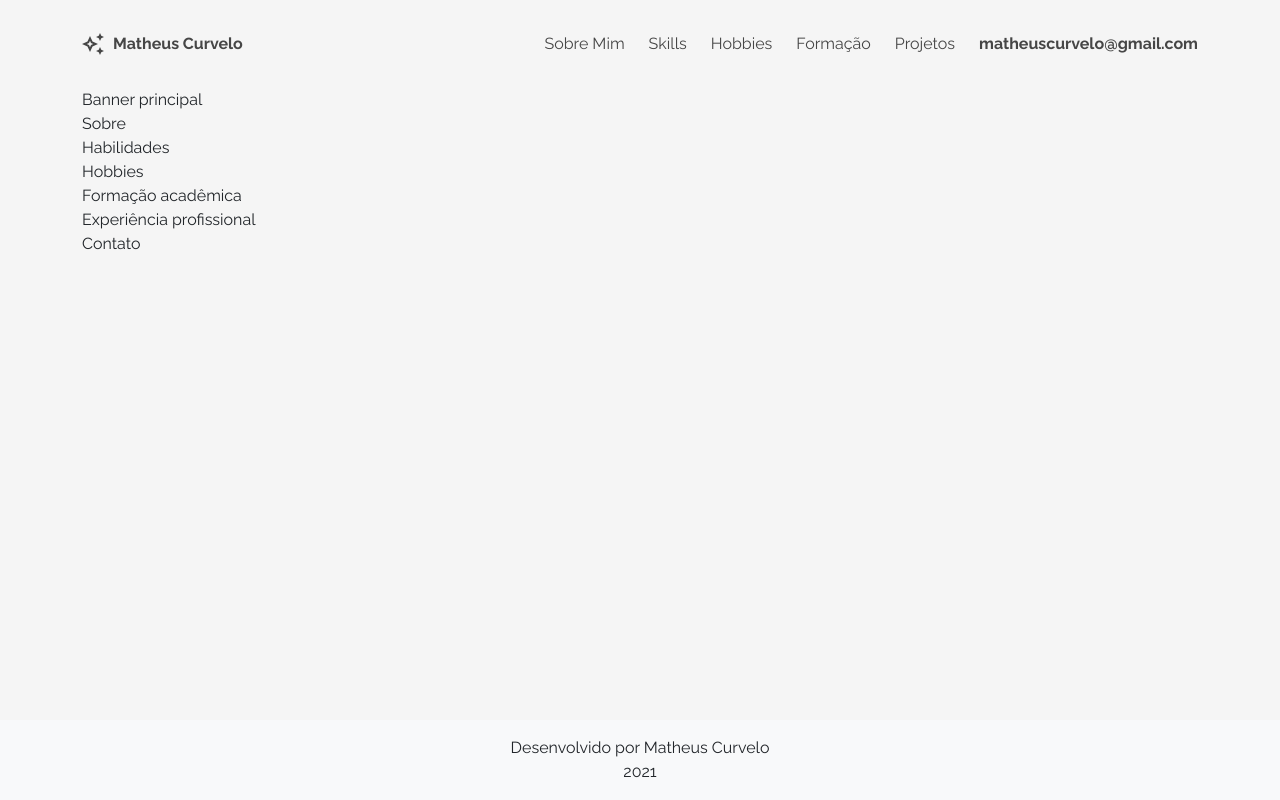
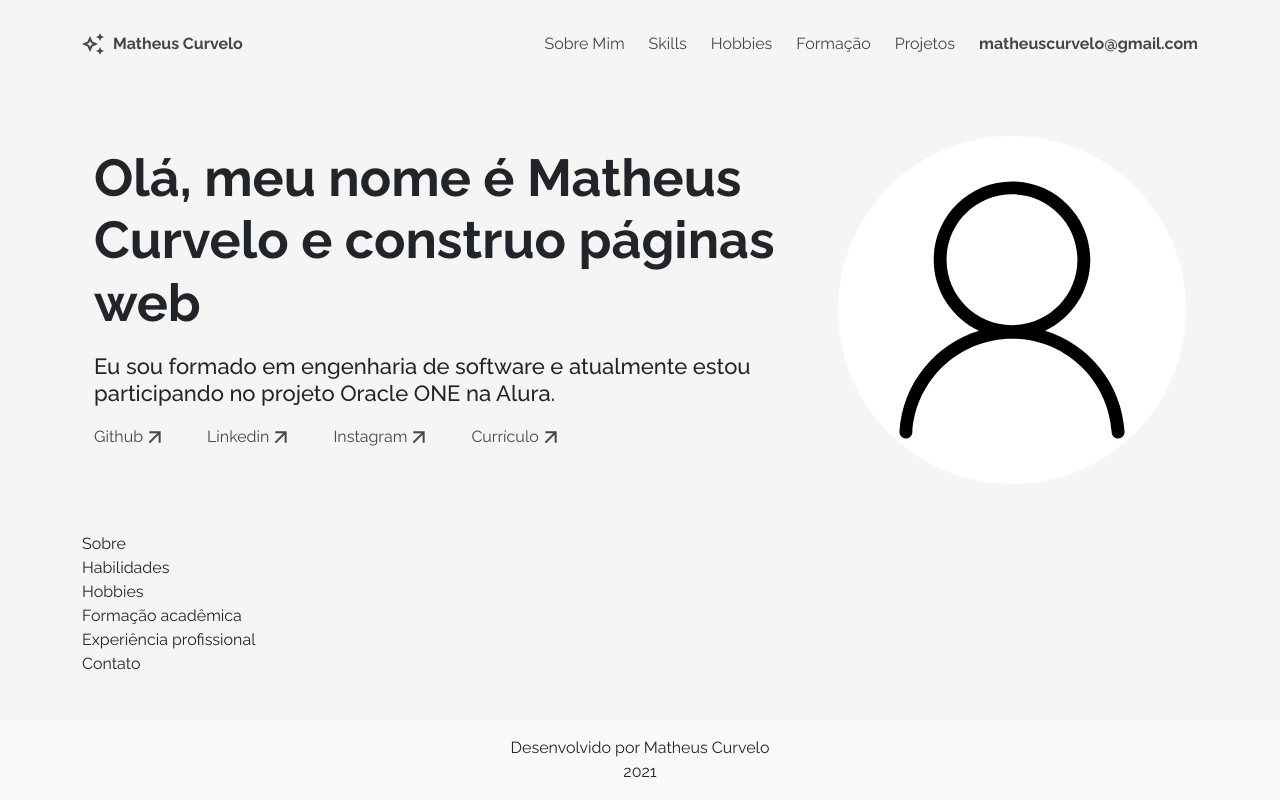
Before and after one commit to matheus-curvelo/challenge-portfolio-one, a plain HTML site: page index.html in a window 1280 px wide. Drawn offline with nearby package versions, Linux system fonts and the light colour scheme.

Commit message:
Criando main-banner

```diff
--- a/index.html
+++ b/index.html
@@ -51,7 +51,69 @@
     </header>
 
     <main class="container flex-grow-1">
-        <section id="main-banner">Banner principal</section>
+      <section id="main-banner" class="d-flex align-items-center py-5">
+        <div class="container">
+          <div class="row flex-column-reverse flex-lg-row gap-4 gap-lg-0">
+            <div
+              class="d-flex flex-column justify-content-evenly col-lg-8 col-md-12 gap-3 gap-lg-0 mb-4"
+            >
+              <h1>Olá, meu nome é Matheus Curvelo e construo páginas web</h1>
+              <h5>
+                Eu sou formado em engenharia de software e atualmente estou
+                participando no projeto Oracle ONE na Alura.
+              </h5>
+
+              <div class="social-media-area">
+                <a
+                  href="https://github.com"
+                  target="_blank"
+                  class="d-flex align-items-center"
+                >
+                  Github
+                  <img src="assets/svg/arrow.svg" alt="Github" class="me-2" />
+                </a>
+                <a
+                  href="https://www.linkedin.com"
+                  target="_blank"
+                  class="d-flex align-items-center"
+                >
+                  Linkedin
+                  <img src="assets/svg/arrow.svg" alt="LinkedIn" class="me-2" />
+                </a>
+                <a
+                  href="https://www.instagram.com"
+                  target="_blank"
+                  class="d-flex align-items-center"
+                >
+                  Instagram
+                  <img
+                    src="assets/svg/arrow.svg"
+                    alt="Instagram"
+                    class="me-2"
+                  />
+                </a>
+                <a
+                  href="path/to/curriculo.pdf"
+                  target="_blank"
+                  class="d-flex align-items-center"
+                >
+                  Currículo
+                  <img
+                    src="assets/svg/arrow.svg"
+                    alt="Currículo"
+                    class="me-2"
+                  />
+                </a>
+              </div>
+            </div>
+
+            <div class="photo-area col-lg-4 col-md-12 text-center">
+              <img src="assets/svg/user.svg" alt="Matheus Curvelo" />
+            </div>
+          </div>
+        </div>
+      </section>
+
       <section id="about">Sobre</section>
       <section id="skills">Habilidades</section>
       <section id="hobbies">Hobbies</section>
--- a/scss/components/main/_main-banner.scss
+++ b/scss/components/main/_main-banner.scss
@@ -1,3 +1,40 @@
+@import '../../variables';
+
 #main-banner {
+    .social-media-area {
+        display: flex;
+        gap: 2rem;
 
+        @media (max-width: $mdMax) {
+            flex-direction: column;
+            gap: .25rem;
+        }
+
+        a {
+            color: $dark;
+            text-decoration: none;
+            transition: color 0.3s ease;
+
+            &:hover {
+                color: $primary;
+
+                img {
+                    transform: rotate(45deg);
+                }
+            }
+
+            img {
+                transition: transform 0.3s ease;
+            }
+        }
+    }
+
+    .photo-area {
+        img {
+            background-color: $light;
+            border-radius: 50%;
+            max-width: 368px;
+            max-height: 368px;
+        }
+    }
 }
```
Also changed, not shown: assets/svg/arrow.svg (added), assets/svg/user.svg (added), css/index.css, 1 other file. Lines whose indentation alone changed are shown as unchanged.
